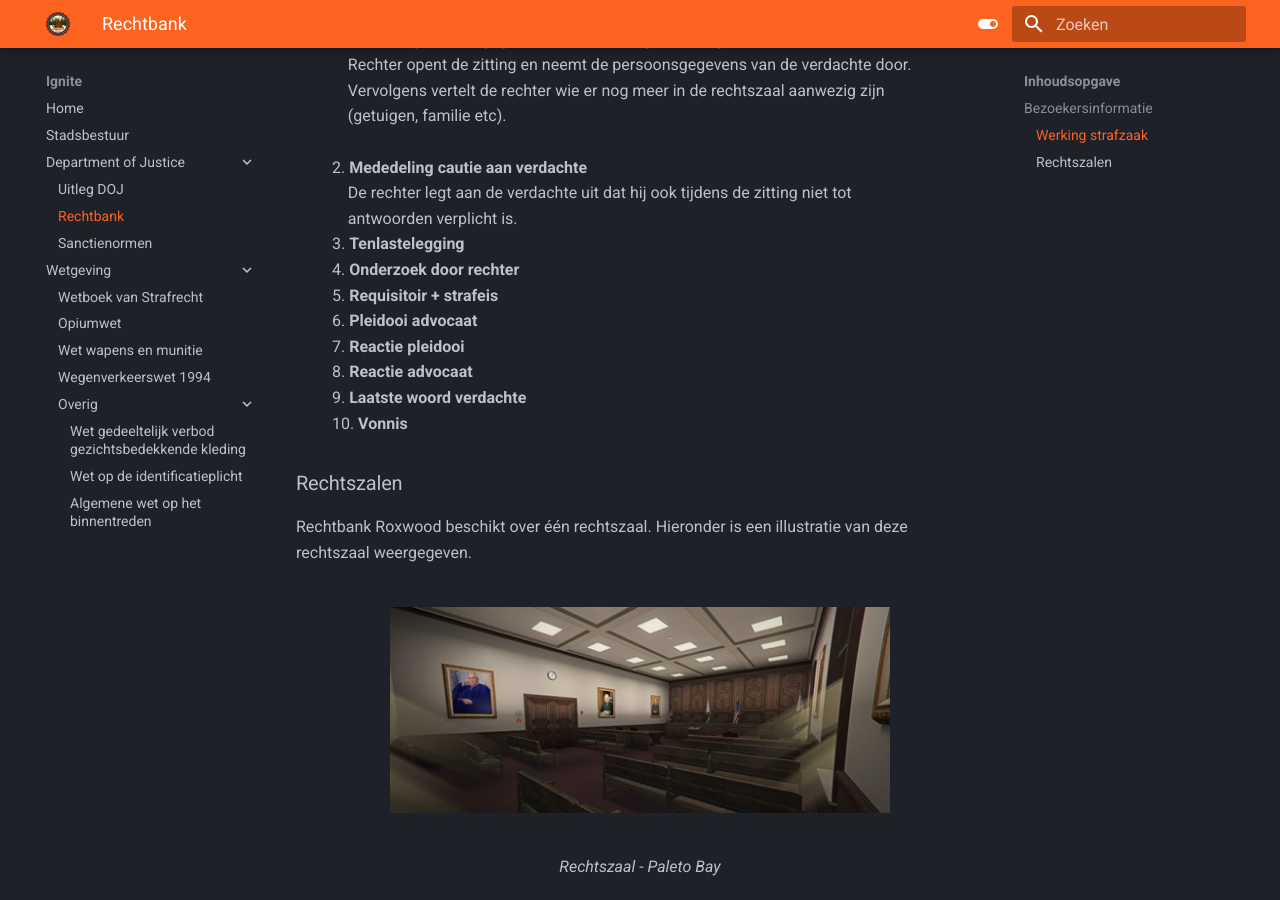
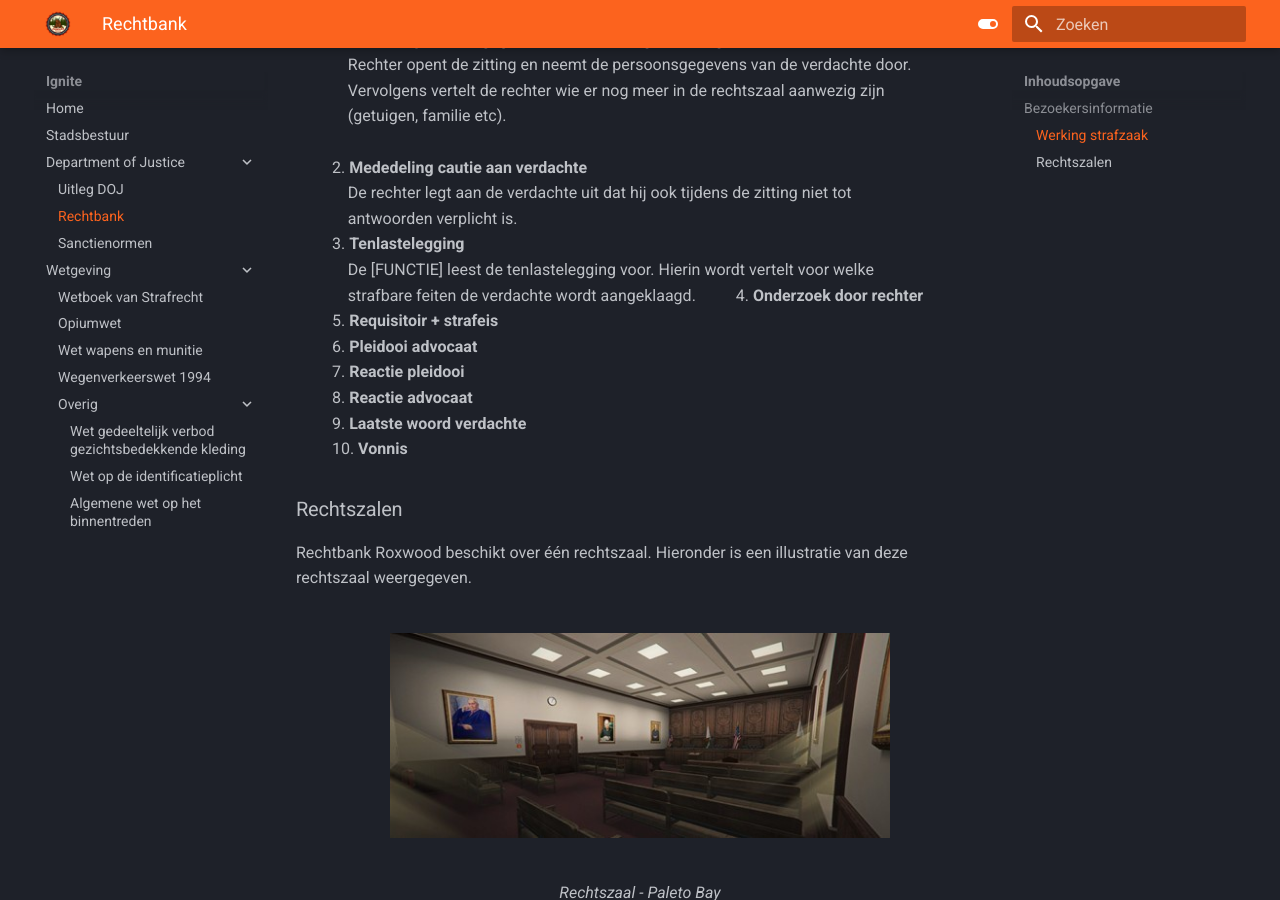
Before and after one commit to NLDenny/wetboek, an MkDocs documentation site: the page built from docs/rechtbank.md, in a window 1280 px wide and 900 px high, scrolled down 789 px. Built offline with MkDocs 1.6.1 and Material for MkDocs 9.7.7, drawn with Linux system fonts in a browser that asks for light colours.

Commit message:
Update rechtbank.md

```diff
--- a/docs/rechtbank.md
+++ b/docs/rechtbank.md
@@ -28,6 +28,8 @@ Daarom is de verloop van een strafzitting hieronder weergegeven:
 &ensp; &nbsp; &nbsp; &nbsp; &nbsp; &nbsp; De rechter legt aan de verdachte uit dat hij ook tijdens de zitting niet tot <br>
 &ensp; &nbsp; &nbsp; &nbsp; &nbsp; &nbsp; antwoorden verplicht is. <br>
 &ensp; &nbsp; &nbsp; &nbsp; 3. __Tenlastelegging__ <br />
+&ensp; &nbsp; &nbsp; &nbsp; &nbsp; &nbsp; De [FUNCTIE] leest de tenlastelegging voor. Hierin wordt vertelt voor welke <br>
+&ensp; &nbsp; &nbsp; &nbsp; &nbsp; &nbsp; strafbare feiten de verdachte wordt aangeklaagd.
 &ensp; &nbsp; &nbsp; &nbsp; 4. __Onderzoek door rechter__ <br />
 &ensp; &nbsp; &nbsp; &nbsp; 5. __Requisitoir + strafeis__ <br />
 &ensp; &nbsp; &nbsp; &nbsp; 6. __Pleidooi advocaat__ <br />
```
